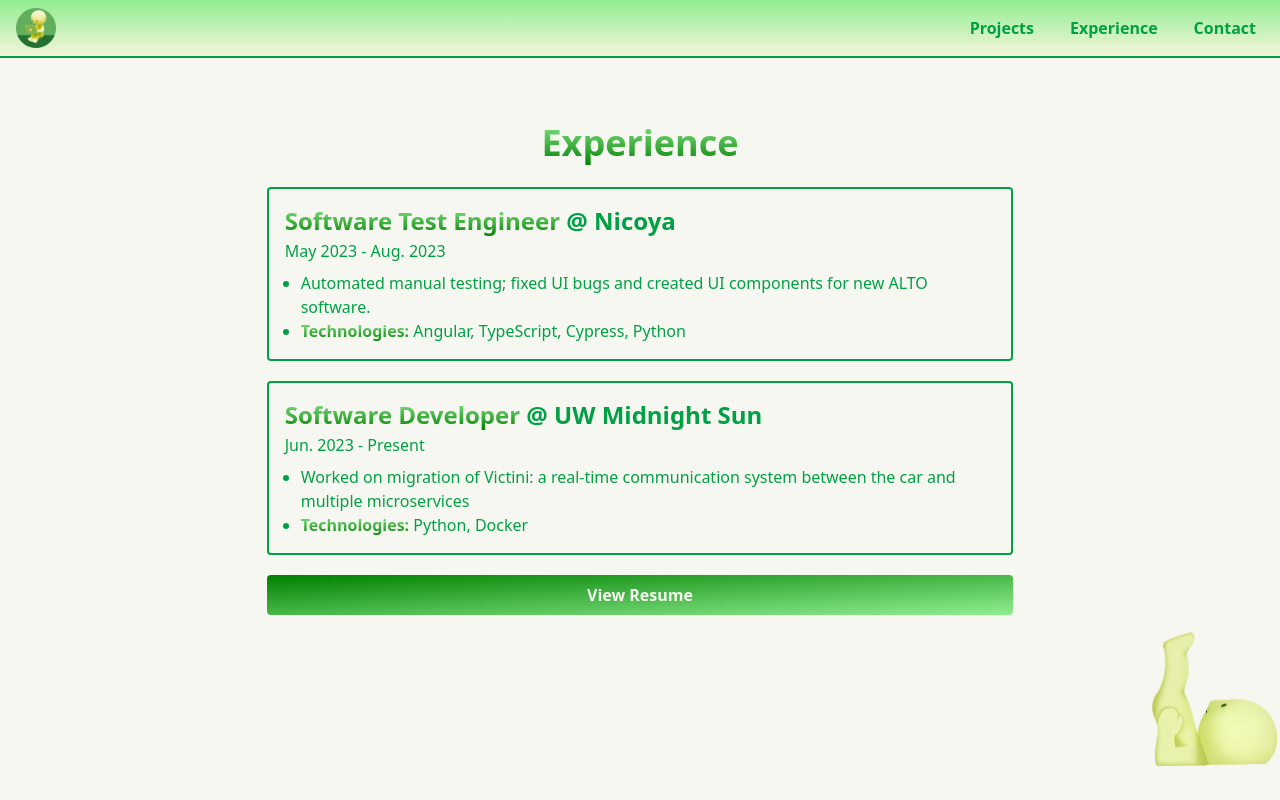
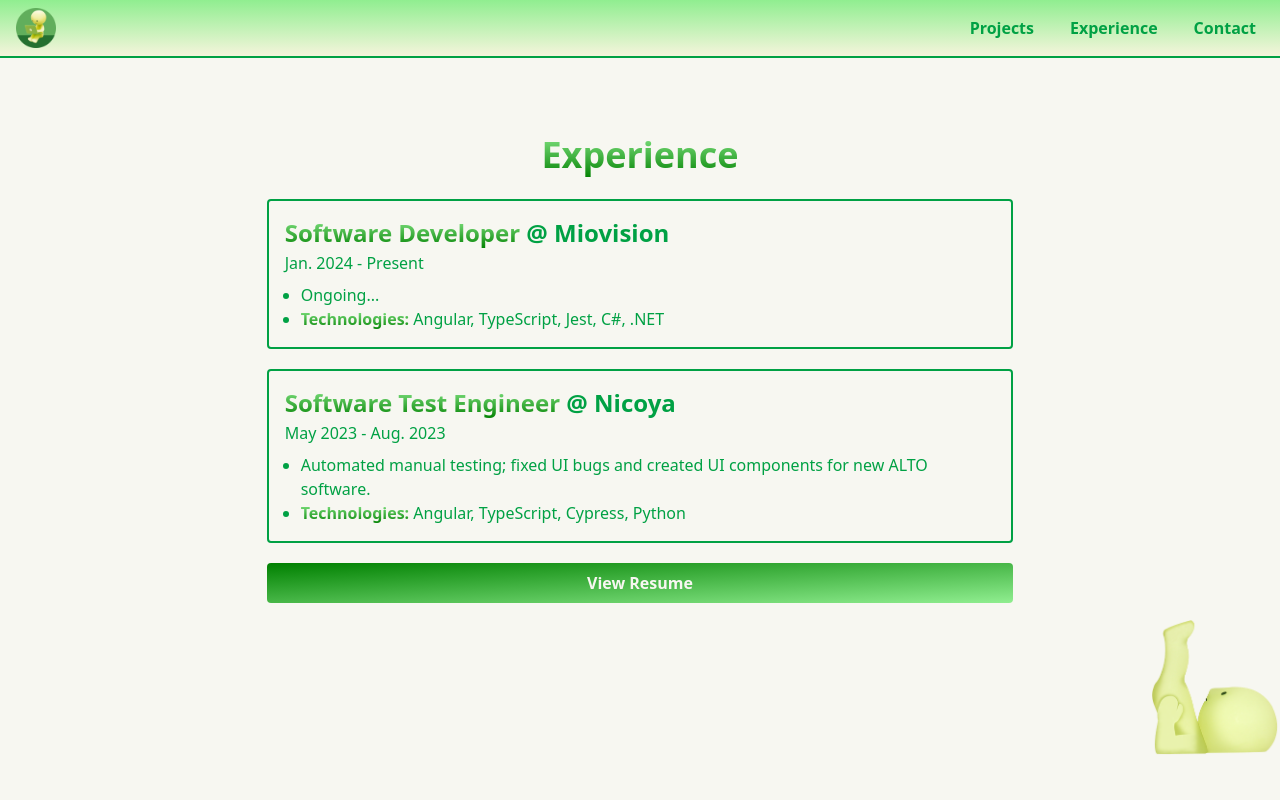
Before and after one commit to isabellehuangg/ih-web, a Next.js app in the folder portfolio/: page /experience in a window 1280 px wide. Built offline with nearby package versions, Linux system fonts and the light colour scheme.

Commit message:
Move experience to appropriate page

```diff
--- a/portfolio/src/const/experience.ts
+++ b/portfolio/src/const/experience.ts
@@ -1,18 +1,18 @@
 export const experience = [
     {
         id: 0,
+        role: "Software Developer",
+        company: "Miovision",
+        time: "Jan. 2024 - Present",
+        description: "Ongoing...",
+        technologies: "Angular, TypeScript, Jest, C#, .NET"
+    },
+    {
+        id: 1,
         role: "Software Test Engineer",
         company: "Nicoya",
         time: "May 2023 - Aug. 2023",
         description: "Automated manual testing; fixed UI bugs and created UI components for new ALTO software.",
         technologies: "Angular, TypeScript, Cypress, Python"
     },
-    {
-        id: 1,
-        role: "Software Developer",
-        company: "UW Midnight Sun",
-        time: "Jun. 2023 - Present",
-        description: "Worked on migration of Victini: a real-time communication system between the car and multiple microservices",
-        technologies: "Python, Docker"
-    }
 ]
--- a/portfolio/src/pages/index.tsx
+++ b/portfolio/src/pages/index.tsx
@@ -25,8 +25,7 @@
           </h1>
           <div className="text-lg flex items-center mt-3 justify-center h-full text-center sm:w-7/12 w-10/12">
             <motion.div initial="hidden" animate="show" variants={a3}>
-                I am a Computer Engineering student at the University of Waterloo, interested in software development and Mob Psycho. <br />
-                Incoming SWD @ Miovision
+                I am a Computer Engineering student at the University of Waterloo, interested in software development and Mob Psycho.
             </motion.div>
           </div>
         </div>
```
